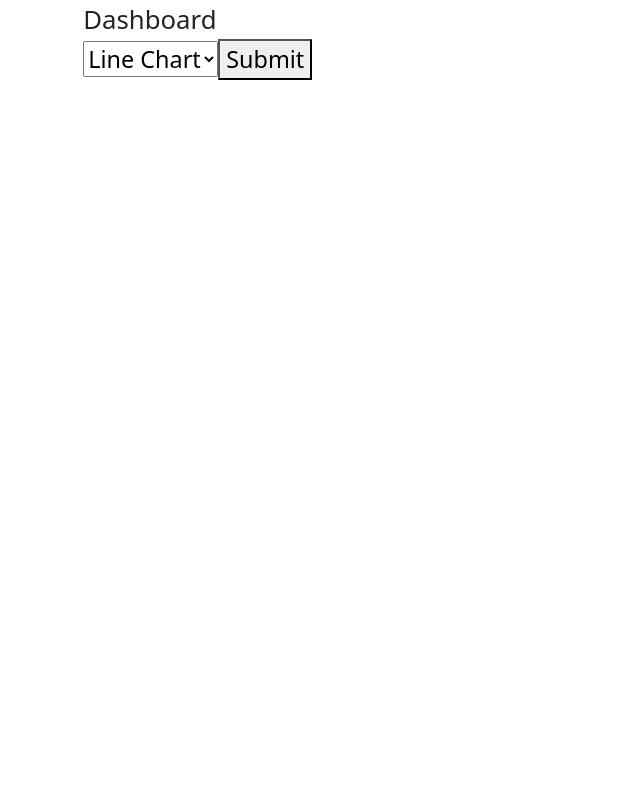
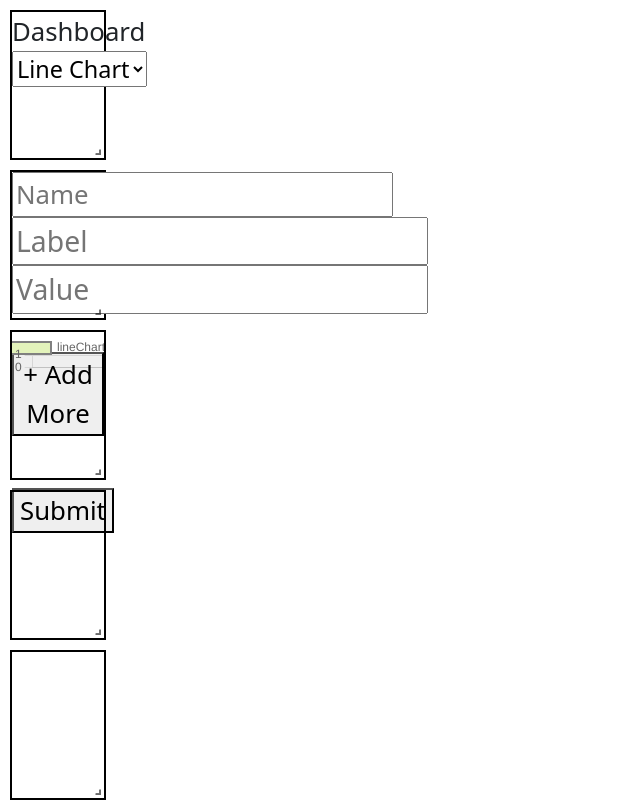
Before and after one commit to Raveen-deep/React-graph, a React (Create React App) app: page / in a window 1280 px wide. Shown: the whole page, without its empty margins (0-640 px from the left). Built offline with nearby package versions, Linux system fonts and the light colour scheme.

Commit message:
added drag & drop with resize

```diff
--- a/package.json
+++ b/package.json
@@ -8,11 +8,13 @@
     "@testing-library/user-event": "^13.5.0",
     "bootstrap": "^5.2.3",
     "chart.js": "^4.2.0",
+    "formik": "^2.2.9",
     "react": "^18.2.0",
-    "formik": "^2.2.9",
     "react-bootstrap": "^2.7.0",
     "react-chartjs-2": "^5.2.0",
     "react-dom": "^18.2.0",
+    "react-grid-layout": "^1.3.4",
+    "react-grid-layout-resize-prevent-collision": "^0.16.0",
     "react-router-dom": "^6.8.1",
     "react-scripts": "5.0.1",
     "web-vitals": "^2.1.4"
--- a/src/App.js
+++ b/src/App.js
@@ -1,14 +1,74 @@
 import "./App.css";
 import 'bootstrap/dist/css/bootstrap.min.css';
+import '/node_modules/react-grid-layout/css/styles.css';
+import '/node_modules/react-resizable/css/styles.css';
 import { HashRouter , Routes, Route } from "react-router-dom";
 import { Container } from "react-bootstrap";
 import Dashboard from "./view/app/Dashboard";
 import GraphDataForm from "./view/app/GraphDataForm";
 import Chart from "./view/app/Chart";
+import LineGraph from "./components/LineGraph";
+import BarGraph from "./components/BarGraph";
+import { Formik, Form, FieldArray } from "formik";
+import PieGraph from "./components/PieGraph";
+import { useState,useEffect } from "react";
+import ReactGridLayout, {Responsive, WidthProvider} from "react-grid-layout";
 
 function App() {
+    const ResponsiveReactGridLayout = WidthProvider(Responsive);
+    const [value, setValue] = useState("lineChart");
+    const [layout, setLayout] = useState([
+        {i: 'a', x: 0, y: 0, w: 4, h: 1},
+        {i: 'b', x: 1, y: 1, w: 10, h: 10},
+        {i: 'c', x: 50, y: 50, w: 10, h: 10},
+        {i: 'd', x: 7, y: 7, w: 10, h: 10},
+        {i: 'e', x: 9, y: 9, w: 4, h: 1.5}
+      ]);
+    let label = [];
+    let data = [];
+    const initialValues = {
+        name: "",
+        graphValues: [
+            {
+                label: "",
+                value: 0,
+            },
+        ],
+    };
+    // useEffect(() => {
+    // }, [label,layout])
+
+
+    const addMore = (push) =>{
+    //     setLayout(layout.map(e=>{
+    //         if(e.i == "b"){
+    //             e.w+=0.5;
+    //         }
+    //         return e;
+    //     }))
+        push({
+            label:"",
+            value:0
+        })
+    }
+
+    const handleChange = (e) => {
+        setValue(e.target.value);
+    };
+
+    const onSubmit = (v) => {
+        console.log(v);
+        v.graphValues.map((ele) => {
+            label.push(ele.label);
+            data.push(parseInt(ele.value));
+            return ele;
+        });
+    };
+
     return (
-        <HashRouter>
+        <ResponsiveReactGridLayout layout={layout} breakpoints={{lg: 1200, md: 996, sm: 768, xs: 480, xxs: 0}}
+        cols={{lg: 12, md: 10, sm: 6, xs: 4, xxs: 2}}>
+            {/* <HashRouter>
                 <Container>
                     <Routes >
                         <Route path="/Chart" exact element={<Chart />} />
@@ -16,7 +76,105 @@ function App() {
                         <Route path="*" exact element={<Dashboard />} />
                     </Routes>
                 </Container>
-        </HashRouter>
+            </HashRouter> */}
+            <div style={{border:"solid 2px black"}} key="a">
+                <div>Dashboard</div>
+                <select value={value} onChange={handleChange}>
+                    <option value="lineChart">Line Chart</option>
+                    <option value="barChart">Bar Chart</option>
+                    <option value="pieChart">Pie Chart</option>
+                </select>
+            </div>
+            <div style={{border:"solid 2px black"}} key="b">
+                <Formik
+                    initialValues={initialValues}
+                    onSubmit={onSubmit}
+                    enableReinitialize={true}
+                >
+                    {(formik) => (
+                        <Form>
+                            <input
+                                placeholder="Name"
+                                type="text"
+                                onChange={(e) => {
+                                    formik.setFieldValue("name", e.target.value);
+                                }}
+                            ></input>
+
+
+                            <FieldArray name={`graphValues`}>
+                                {({ remove, push }) => (
+                                    <>
+                                        {formik.values.graphValues.length > 0 &&
+                                            formik.values.graphValues.map(
+                                                (graphValues, index) => (
+                                                    <div key={index}>
+                                                        <input
+                                                            placeholder="Label"
+                                                            type="text"
+                                                            onChange={(e) => {
+                                                                formik.setFieldValue(
+                                                                    `graphValues.${index}.label`,
+                                                                    e.target.value
+                                                                );
+                                                            }}
+                                                        ></input>
+                                                        <input
+                                                            placeholder="Value"
+                                                            type="tel"
+                                                            onChange={(e) => {
+                                                                formik.setFieldValue(
+                                                                    `graphValues.${index}.value`,
+                                                                    e.target.value
+                                                                );
+                                                            }}
+                                                        ></input>
+                                                        {index > 0 ? (
+                                                            <button
+                                                                type="button"
+                                                                onClick={() =>
+                                                                    remove(index)
+                                                                }
+                                                            >
+                                                                Remove
+                                                            </button>
+                                                        ) : (
+                                                            <></>
+                                                        )}
+                                                    </div>
+                                                )
+                                            )}
+                                        <br />
+                                        <button
+                                            type="button"
+                                            className="textblue font-bold text-[14px]  w-[130px] mb-5"
+                                            onClick={()=>addMore(push)}
+                                        >
+                                            + Add More
+                                        </button>
+                                        <button
+                                            type="submit"
+                                            className="textblue font-bold text-[14px]  w-[130px] mb-5"
+                                        >
+                                            Submit
+                                        </button>
+                                    </>
+                                )}
+                            </FieldArray>
+                        </Form>
+                    )}
+                </Formik>
+            </div>
+            <div style={{border:"solid 2px black"}} key="c">
+                 <LineGraph data={{x_axis_data:label, y_axis_data:data,label:value}} />
+            </div>
+            <div style={{border:"solid 2px black"}} key="d">
+                { data && label && data.length !== 0 && label.length !== 0 && <BarGraph data={{x_axis_data:label, y_axis_data:data,label:value}} />}
+            </div>
+            <div style={{border:"solid 2px black"}} key="e">
+                { data && label && data.length !== 0 && label.length !== 0 && <PieGraph data={{x_axis_data:label, y_axis_data:data,label:value}} />}
+            </div>
+        </ResponsiveReactGridLayout>
     );
 }
 
--- a/src/components/BarGraph.js
+++ b/src/components/BarGraph.js
@@ -19,14 +19,13 @@ ChartJS.register(
     Legend
 );
 
-export default function BarGraph() {
-
+export default function BarGraph(props) {
     const bar_graph_data = {
-        labels: JSON.parse(localStorage.getItem("x_axis_data")),
+        labels: props.data.x_axis_data,
         datasets: [
             {
-                label: localStorage.getItem("label"),
-                data: JSON.parse(localStorage.getItem("y_axis_data")),
+                label: props.data.label,
+                data: props.data.y_axis_data,
                 backgroundColor: "#E3F3BB",
                 borderColor: "gray",
                 tension: 0.2,
--- a/src/components/LineGraph.js
+++ b/src/components/LineGraph.js
@@ -1,4 +1,4 @@
-import React from "react";
+import React,{useEffect} from "react";
 import { Line } from "react-chartjs-2";
 import {
     Chart as ChartJs,
@@ -22,13 +22,19 @@ ChartJs.register(
     PointElement,
     Filler
 );
-export default function LineGraph() {
+export default function LineGraph(props) {
+    useEffect(() => {
+      console.log(props);
+
+
+    }, [])
+
     const line_graph_one = {
-        labels: JSON.parse(localStorage.getItem("x_axis_data")),
+        labels: props.data.x_axis_data,
         datasets: [
             {
-                label: localStorage.getItem("label"),
-                data: JSON.parse(localStorage.getItem("y_axis_data")),
+                label: props.data.label,
+                data: props.data.y_axis_data,
                 backgroundColor: "#E3F3BB",
                 borderColor: "gray",
                 tension: 0.2,
--- a/src/components/PieGraph.js
+++ b/src/components/PieGraph.js
@@ -13,17 +13,17 @@ import {
 
 ChartJs.register(Title, Tooltip, ArcElement, Legend, PointElement, Filler);
 
-export default function PieGraph() {
+export default function PieGraph(props) {
     const line_graph_one = {
-        labels: JSON.parse(localStorage.getItem("x_axis_data")),
+        labels: props.data.x_axis_data,
         datasets: [
             {
-                label: localStorage.getItem("label"),
-                data: JSON.parse(localStorage.getItem("y_axis_data")),
+                label: props.data.label,
+                data: props.data.y_axis_data,
                 borderColor: "gray",
                 borderWidth: 1,
                 backgroundColor: helper.getNRandomColor(
-                    JSON.parse(localStorage.getItem("x_axis_data")).length
+                    props.data.x_axis_data
                 ),
             },
         ],
--- a/src/view/app/Dashboard.js
+++ b/src/view/app/Dashboard.js
@@ -4,7 +4,7 @@ import { useState } from "react";
 
 
 const Dashboard = () => {
-    const [value, setValue] = useState("lineChart")
+    const [value, setValue] = useState("")
     const navigate = useNavigate();
     const onSubmit=()=>{
         localStorage.setItem("chartName",value);
@@ -21,6 +21,7 @@ const Dashboard = () => {
             <option value="barChart">Bar Chart</option>
             <option value="pieChart">Pie Chart</option>
         </select>
+        {/* <Select value={value} options={options} onChange={handleChange} /> */}
         <button onClick={onSubmit} >  Submit </button>
     </div>
   )
```
Lines whose indentation alone changed are shown as unchanged.
